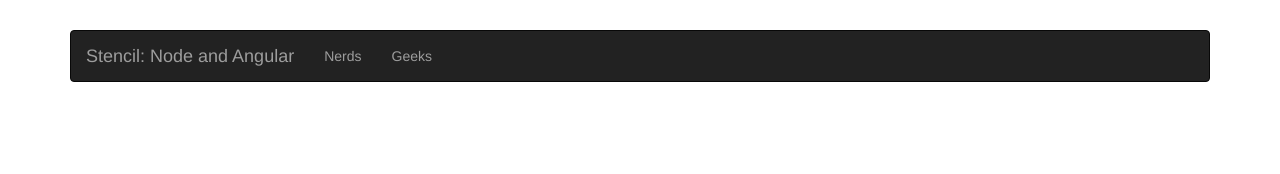
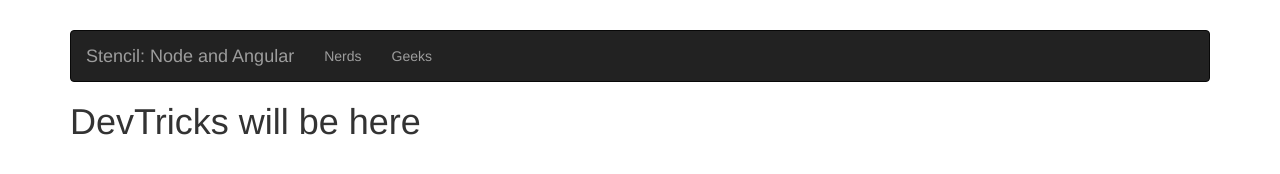
Before and after one commit to AlexKudrin/sms, a website: page public/index.html in a window 1280 px wide. Drawn offline with nearby package versions, Linux system fonts and the light colour scheme; some packages are replaced by stand-ins of ours.

Commit message:
test commit

```diff
--- a/public/index.html
+++ b/public/index.html
@@ -36,9 +36,10 @@
 			<li><a href="/geeks">Geeks</a></li>
 		</ul>
 	</nav>
-
 	<!-- ANGULAR DYNAMIC CONTENT -->
-	<div ng-view></div>
+	<div ng-view>
+		<h1>DevTricks will be here</h1>
+	</div>
 
 </div>
 </body>
```
